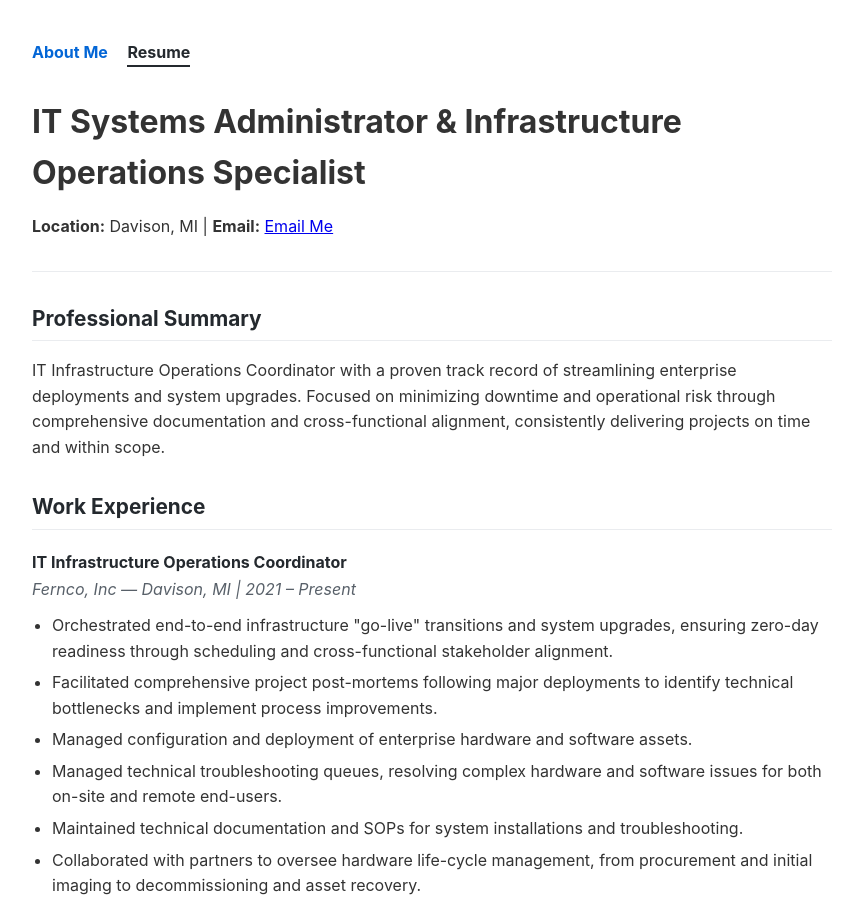
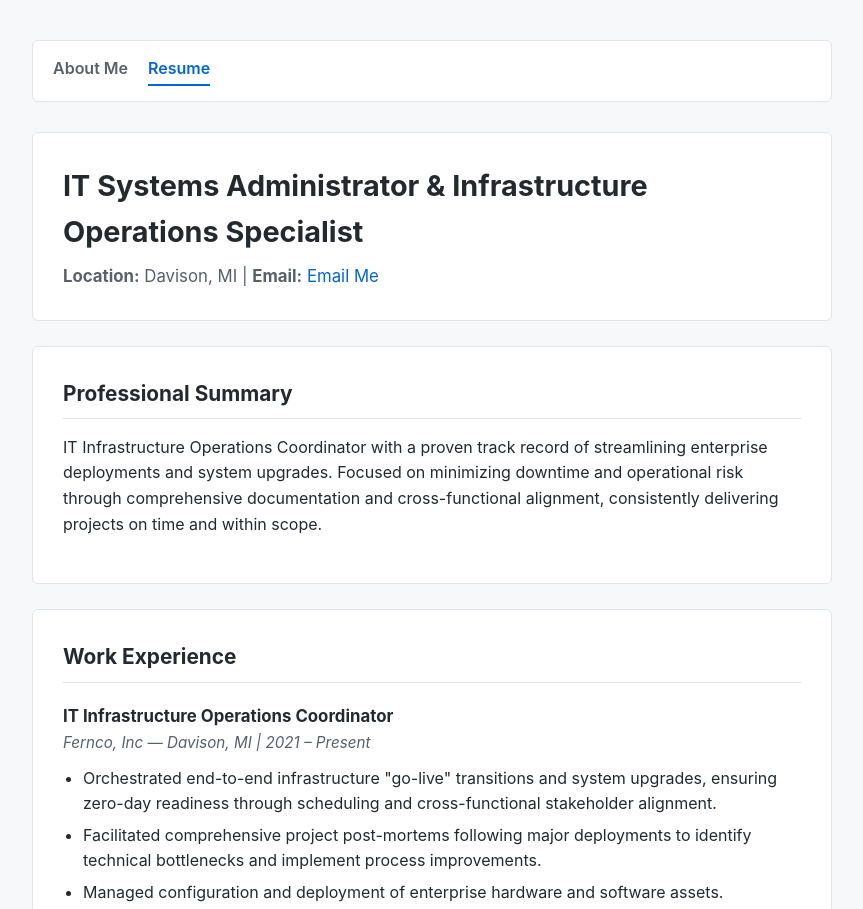
Before and after one commit to tutakjacob/tutakjacob.github.io, a plain HTML site: page resume.html in a window 1280 px wide. Shown: the top 909 px of the page, without its empty margins (208-1071 px from the left). Drawn offline with Linux system fonts and the light colour scheme.

Commit message:
Add files via upload

```diff
--- a/resume.html
+++ b/resume.html
@@ -3,22 +3,9 @@
 <head>
     <meta charset="UTF-8">
     <meta name="viewport" content="width=device-width, initial-scale=1.0">
-    <title>Jacob Tutak - Experience</title>
-    <style>
-        body { font-family: -apple-system, BlinkMacSystemFont, "Segoe UI", Roboto, sans-serif; max-width: 800px; margin: 40px auto; padding: 0 20px; line-height: 1.6; color: #333; background: #fff; }
-        nav { margin-bottom: 30px; }
-        nav a { margin-right: 15px; text-decoration: none; font-weight: bold; color: #0366d6; }
-        nav a.active { color: #24292e; border-bottom: 2px solid #24292e; padding-bottom: 3px; }
-        header { border-bottom: 1px solid #eaecef; padding-bottom: 15px; margin-bottom: 20px; }
-        h1 { margin: 0 0 5px 0; }
-        h2 { border-bottom: 1px solid #eaecef; padding-bottom: 5px; margin-top: 30px; color: #24292e; font-size: 1.3em; }
-        .job-title { font-weight: bold; color: #24292e; margin-top: 20px; margin-bottom: 2px; }
-        .job-company { color: #586069; font-style: italic; margin-bottom: 10px; }
-        ul { margin-top: 5px; padding-left: 20px; }
-        li { margin-bottom: 6px; }
-        .skills-grid { display: grid; grid-template-columns: 1fr 1fr; gap: 10px; }
-        @media (max-width: 600px) { .skills-grid { grid-template-columns: 1fr; } }
-    </style>
+    <title>Jacob Tutak - Resume</title>
+    <!-- external CSS file -->
+    <link rel="stylesheet" href="style.css">
 </head>
 <body>
     <nav>
@@ -28,15 +15,16 @@
 
     <header>
         <h1>IT Systems Administrator & Infrastructure Operations Specialist</h1>
-        <p><strong>Location:</strong> Davison, MI | <strong>Email:</strong> <a href="mailto:jtutak@proton.me">Email Me</a></p>
+        <p class="tagline"><strong>Location:</strong> Davison, MI | <strong>Email:</strong> <a href="mailto:jtutak@proton.me">Email Me</a></p>
     </header>
 
-    <section>
+    <main>
+        <div class="card">
             <h2>Professional Summary</h2>
             <p>IT Infrastructure Operations Coordinator with a proven track record of streamlining enterprise deployments and system upgrades. Focused on minimizing downtime and operational risk through comprehensive documentation and cross-functional alignment, consistently delivering projects on time and within scope.</p>
-    </section>
+        </div>
 
-    <section>
+        <div class="card">
             <h2>Work Experience</h2>
 
             <div class="job-title">IT Infrastructure Operations Coordinator</div>
@@ -70,9 +58,9 @@
                 <li>Executed system-wide upgrades and reimaging protocols for hardware decommissioning and reissuance, maintaining strict data security and formatting standards.</li>
                 <li>Resolved hardware and software escalations through the ticketing system, consistently meeting SLA requirements for mission-critical departments.</li>
             </ul>
-    </section>
+        </div>
 
-    <section>
+        <div class="card">
             <h2>Technical Skills & Specializations</h2>
             <ul>
                 <li><strong>Infrastructure (Hardware & Software):</strong> Technical installation, configuration, and troubleshooting of PC hardware, enterprise software, and peripheral systems.</li>
@@ -82,9 +70,9 @@
                 <li><strong>Systems Security:</strong> Patch compliance and MTA-certified security protocols.</li>
                 <li><strong>Operations & Project Coordination:</strong> Managing high-volume troubleshooting queues, SLA compliance, independent execution, and end-user relations.</li>
             </ul>
-    </section>
+        </div>
 
-    <section>
+        <div class="card">
             <h2>Education & Certifications</h2>
             <p><strong>Computer Network Engineering</strong> — Mott Community College<br>
             <em>Honors: Phi Theta Kappa</em></p>
@@ -95,6 +83,7 @@
                 <li>MTA 98-367: Security Fundamentals</li>
                 <li>Google IT Support Certificate</li>
             </ul>
-    </section>
+        </div>
+    </main>
 </body>
 </html>
--- /dev/null
+++ b/style.css
@@ -0,0 +1,70 @@
+:root {
+    --primary: #0366d6;
+    --text-main: #24292e;
+    --text-muted: #586069;
+    --bg-body: #f6f8fa;
+    --bg-card: #ffffff;
+    --border-color: #e1e4e8;
+}
+
+body {
+    font-family: -apple-system, BlinkMacSystemFont, "Segoe UI", Roboto, Helvetica, Arial, sans-serif;
+    max-width: 800px;
+    margin: 0 auto;
+    padding: 40px 20px;
+    line-height: 1.6;
+    color: var(--text-main);
+    background: var(--bg-body);
+}
+
+/* Navigation Bar */
+nav {
+    background: var(--bg-card);
+    padding: 15px 20px;
+    border-radius: 6px;
+    border: 1px solid var(--border-color);
+    margin-bottom: 30px;
+    display: flex;
+    gap: 20px;
+}
+nav a {
+    text-decoration: none;
+    font-weight: 600;
+    color: var(--text-muted);
+    transition: color 0.2s;
+}
+nav a:hover { color: var(--primary); }
+nav a.active {
+    color: var(--primary);
+    border-bottom: 2px solid var(--primary);
+    padding-bottom: 2px;
+}
+
+/* Headers & Containers */
+header {
+    background: var(--bg-card);
+    padding: 30px;
+    border-radius: 6px;
+    border: 1px solid var(--border-color);
+    margin-bottom: 25px;
+}
+h1 { margin: 0 0 8px 0; font-size: 1.8em; color: var(--text-main); }
+.tagline { color: var(--text-muted); font-size: 1.05em; margin: 0; }
+
+.card {
+    background: var(--bg-card);
+    padding: 30px;
+    border-radius: 6px;
+    border: 1px solid var(--border-color);
+    margin-bottom: 25px;
+}
+h2 { margin-top: 0; color: var(--text-main); font-size: 1.3em; border-bottom: 1px solid var(--border-color); padding-bottom: 8px; margin-bottom: 15px; }
+
+.job-title { font-weight: 700; color: var(--text-main); margin-top: 20px; margin-bottom: 2px; font-size: 1.05em; }
+.job-company { color: var(--text-muted); font-style: italic; margin-bottom: 10px; font-size: 0.95em; }
+
+ul { margin-top: 5px; padding-left: 20px; color: var(--text-main); }
+li { margin-bottom: 6px; }
+
+a { color: var(--primary); text-decoration: none; }
+a:hover { text-decoration: underline; }
```
Also changed, not shown: index.html (+5 -13 lines). Lines whose indentation alone changed are shown as unchanged.
